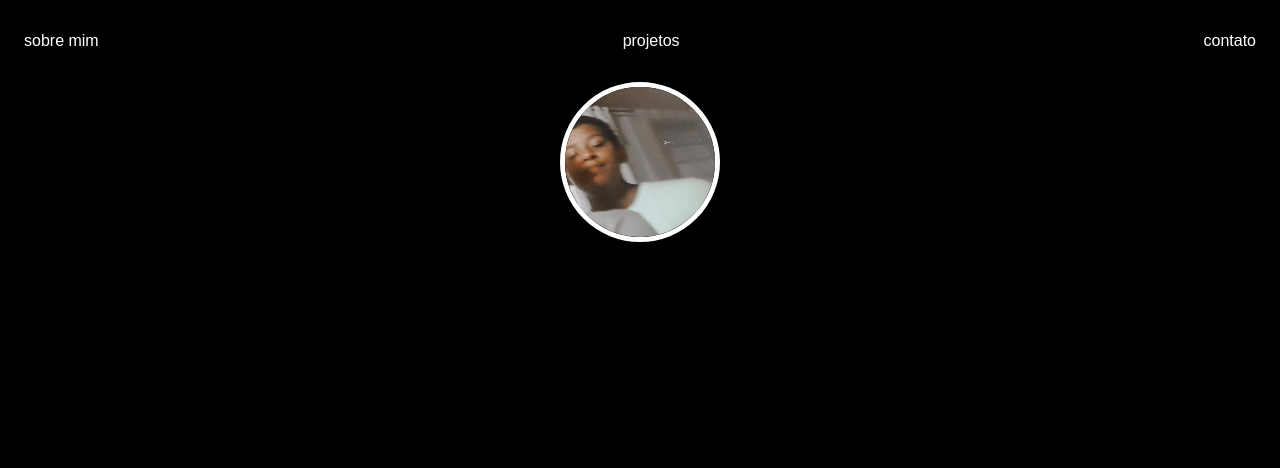
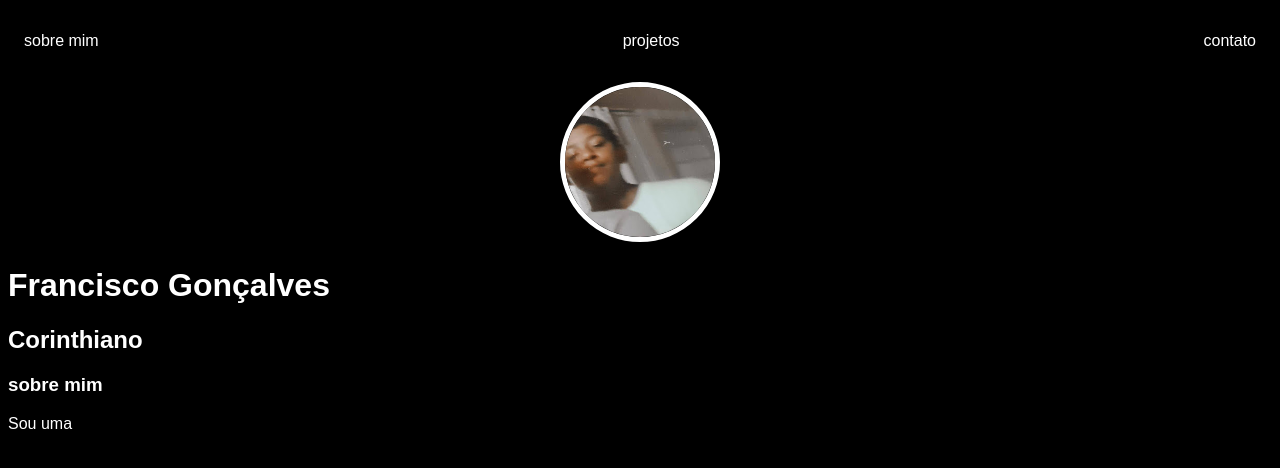
Before and after one commit to Chicogs/1tri, a plain HTML site: page index.html in a window 1280 px wide. Drawn offline with Linux system fonts and the light colour scheme.

Commit message:
Add files via upload

```diff
--- a/index.html
+++ b/index.html
@@ -26,6 +26,17 @@
         <div class="center">
             <img src="unnamed.jpg" alt="">
         </div>
+        <h1>Francisco Gonçalves </h1>
+        <h2>Corinthiano</h2>
     </header>
+
+    <main>
+        <section>
+            <h3>sobre mim </h3>
+            <p>
+                Sou uma
+            </p>
+        </section>
+    </main>
 </body>
 </html>
```
